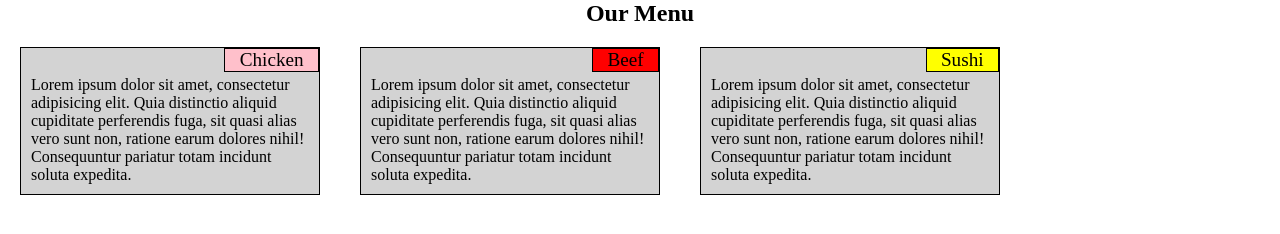
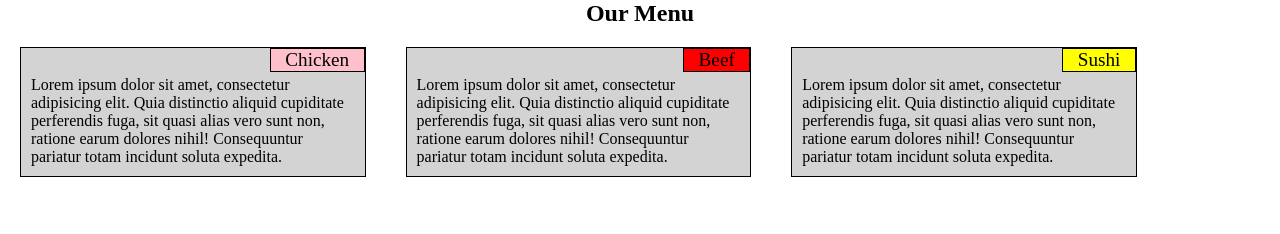
Before and after one commit to gavinconran/CourseraWebDev, a plain HTML site: page module2-solution/index.html in a window 1280 px wide. Drawn offline with Linux system fonts and the light colour scheme.

Commit message:
beta version complete

```diff
--- a/module2-solution/css/style.css
+++ b/module2-solution/css/style.css
@@ -12,7 +12,7 @@ h1 {
 }
 
 div {
-  width: 90%;
+  width: auto;
   padding: 10px;
   background-color: #D3D3D3;
   border: 1px solid black;
@@ -71,7 +71,7 @@ div#container3 {
 /********** Large devices only **********/
 @media (min-width: 992px) {
   div {
-    width: 300px;
+    width: 27%;
   }
 }
 
@@ -81,7 +81,9 @@ div#container3 {
   div {
     width: 340px;
   }
+
   div#container3 {
   width: 720px;
   }
+
 }
```
